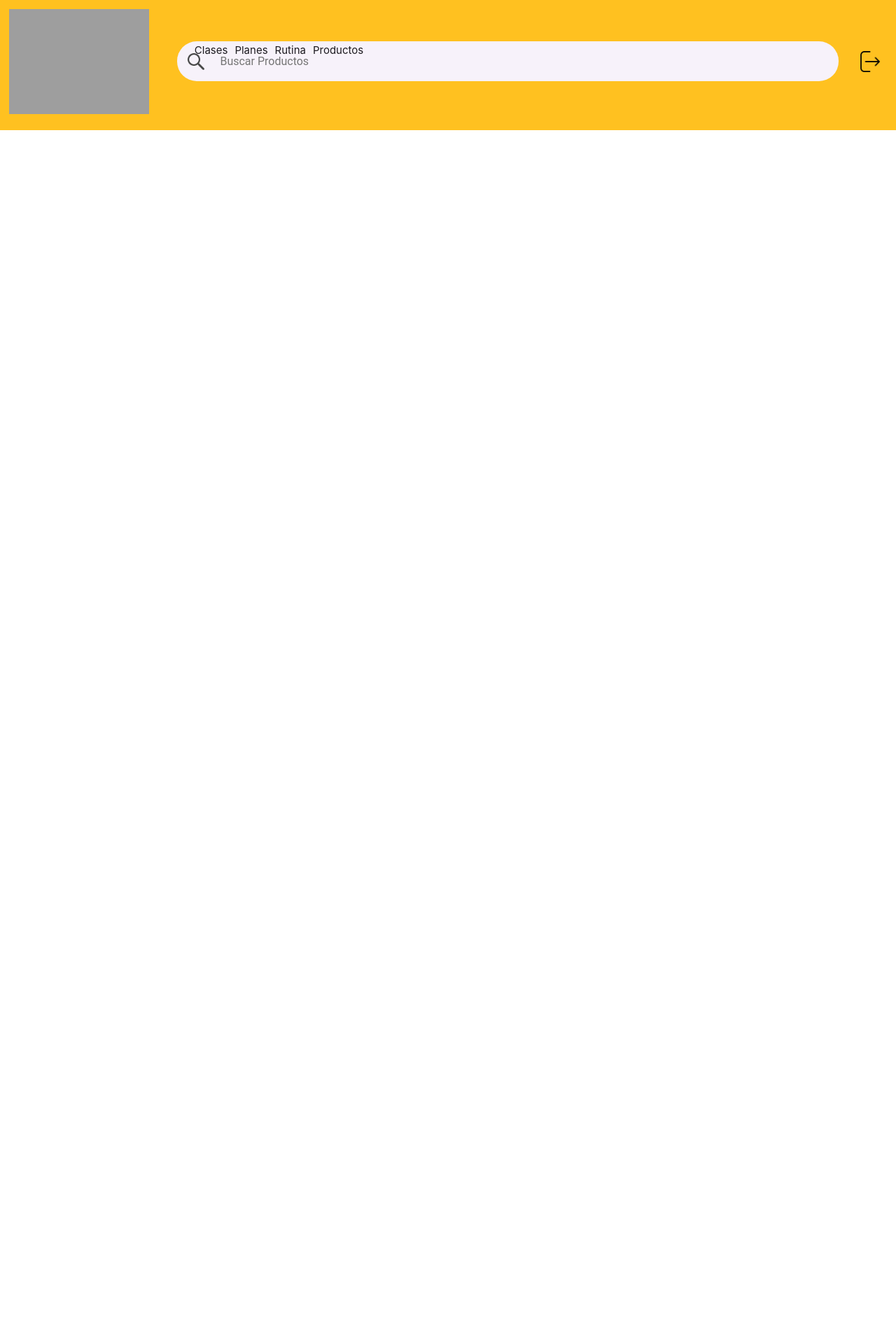
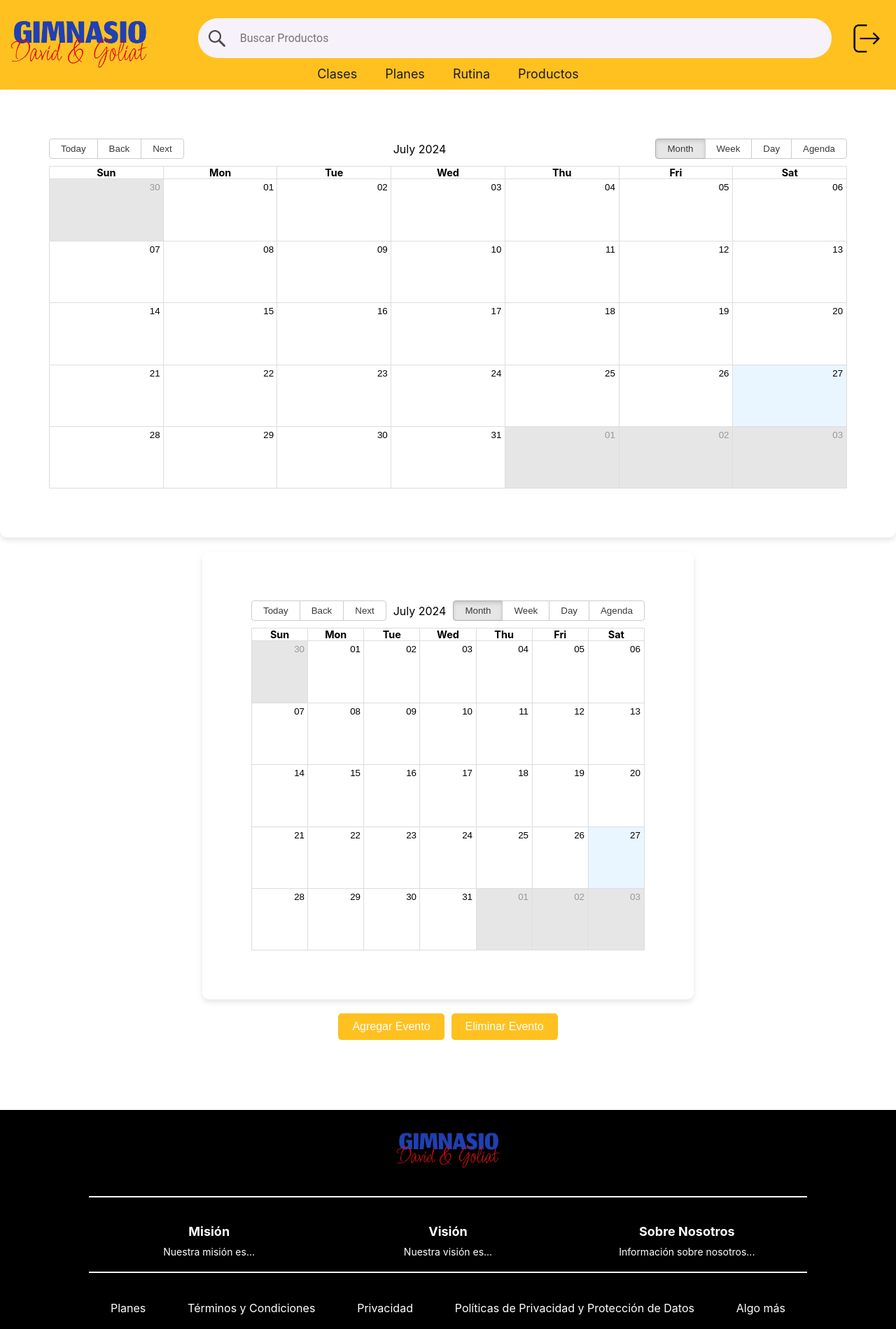
Before and after one commit to AnoonFa/Proyecto-Gym-David-Goliat, a React (Create React App) app: page / in a window 1280 px wide. Shown: the whole page at 70% size. Before the commit the page ends 800 px from the top, so only its background shows below. Built offline with nearby package versions, Linux system fonts and the light colour scheme; grey boxes are pictures that could not be loaded.

Commit message:
Mejora de header, y creacion de calenadrio para cliente y para admin(con formulario para agregar o quitar clase) y tambien de footer

```diff
--- a/src/App.css
+++ b/src/App.css
@@ -36,3 +36,19 @@
     transform: rotate(360deg);
   }
 }
+
+
+/* Ajustes para el foooter siempre abajo*/
+.App {
+  display: flex;
+  flex-direction: column;
+  min-height: 100vh;
+}
+
+.App > * {
+  flex: 1;
+}
+
+footer {
+  flex-shrink: 0;
+}
--- a/src/App.js
+++ b/src/App.js
@@ -1,13 +1,24 @@
 import React from 'react';
 import Header from './components/Header/Header';
+import Footer from './components/Footer/Footer';
+import MyCalendar from './components/Calendar/Calendar'
+import AdminCalendar from './components/Calendar/AdminCalendar'
 import './App.css';
 
 
 function App() {
   return (
     <div className="App">
-      <Header /> {/* Aquí se añade el componente Header */}
+      <Header />
       {/* Otros componentes y contenido de la aplicación */}
+
+      <MyCalendar events={[]} />
+      {/* Calendario para clientes*/}
+
+      {/* Para el calendario de administradores */}
+      <AdminCalendar />
+
+      <Footer />
     </div>
   );
 }
--- /dev/null
+++ b/src/components/Calendar/AdminCalendar.css
@@ -0,0 +1,53 @@
+.AdminCalendarContainer {
+    display: flex;
+    flex-direction: column;
+    align-items: center;
+    margin-top: 20px; /* Ajusta según el espacio que necesitas */
+  }
+
+  .CalendarButtons {
+    margin-top: 20px;
+    display: flex;
+    gap: 10px;
+  }
+
+  .CalendarButtons button {
+    background-color: #FFC120;
+    border: none;
+    color: white;
+    padding: 10px 20px;
+    cursor: pointer;
+    border-radius: 5px;
+    font-size: 16px;
+  }
+
+  .CalendarButtons button:hover {
+    background-color: #FFA500;
+  }
+
+  .EventForm {
+    margin-top: 20px;
+    display: flex;
+    flex-direction: column;
+    gap: 10px;
+  }
+
+  .EventForm input {
+    padding: 20px 10 10 10;
+    border: 1px solid #ccc;
+    border-radius: 5px;
+  }
+
+  .EventForm button {
+    background-color: #FFC120;
+    border: none;
+    color: white;
+    padding: 10px;
+    cursor: pointer;
+    border-radius: 5px;
+    font-size: 16px;
+  }
+
+  .EventForm button:hover {
+    background-color: #FFA500;
+  }
--- /dev/null
+++ b/src/components/Calendar/AdminCalendar.js
@@ -0,0 +1,95 @@
+import React, { useState } from 'react';
+import MyCalendar from './Calendar';
+import moment from 'moment';
+import './AdminCalendar.css'; // Asegúrate de tener un archivo CSS para los estilos
+
+const AdminCalendar = () => {
+  const [events, setEvents] = useState([]);
+  const [showForm, setShowForm] = useState(false);
+  const [selectedEvent, setSelectedEvent] = useState(null);
+  const [eventToRemove, setEventToRemove] = useState(null);
+
+  const handleSelectEvent = (event) => {
+    setSelectedEvent(event);
+    setShowForm(true);
+  };
+
+  const handleDoubleClickEvent = () => {
+    setSelectedEvent(null);
+    setShowForm(true);
+  };
+
+  const handleFormSubmit = (e) => {
+    e.preventDefault();
+    const { title, start, end } = e.target.elements;
+
+    const newEvent = {
+      title: title.value,
+      start: new Date(start.value),
+      end: new Date(end.value)
+    };
+
+    if (selectedEvent) {
+      setEvents(events.map((event) =>
+        event === selectedEvent ? newEvent : event
+      ));
+    } else {
+      setEvents([...events, newEvent]);
+    }
+
+    setShowForm(false);
+    setSelectedEvent(null);
+  };
+
+  const handleRemoveEvent = () => {
+    if (eventToRemove) {
+      setEvents(events.filter((event) => event !== eventToRemove));
+      setEventToRemove(null);
+      setShowForm(false);
+    }
+  };
+
+  return (
+    <div className="AdminCalendarContainer">
+      <MyCalendar
+        events={events}
+        onSelectEvent={handleSelectEvent}
+        onDoubleClickEvent={handleDoubleClickEvent}
+      />
+      <div className="CalendarButtons">
+        <button onClick={() => setShowForm(true)}>Agregar Evento</button>
+        <button onClick={handleRemoveEvent} disabled={!eventToRemove}>Eliminar Evento</button>
+      </div>
+      {showForm && (
+        <form onSubmit={handleFormSubmit} className="EventForm">
+          <input
+            type="text"
+            name="title"
+            placeholder="Título"
+            defaultValue={selectedEvent ? selectedEvent.title : ''}
+            required
+          />
+          <input
+            type="datetime-local"
+            name="start"
+            defaultValue={
+              selectedEvent ? moment(selectedEvent.start).format('YYYY-MM-DDTHH:mm') : ''
+            }
+            required
+          />
+          <input
+            type="datetime-local"
+            name="end"
+            defaultValue={
+              selectedEvent ? moment(selectedEvent.end).format('YYYY-MM-DDTHH:mm') : ''
+            }
+            required
+          />
+          <button type="submit">Guardar</button>
+        </form>
+      )}
+    </div>
+  );
+};
+
+export default AdminCalendar;
--- /dev/null
+++ b/src/components/Calendar/Calendar.css
@@ -0,0 +1,35 @@
+.calendar-container {
+    padding: 20px;
+    background: #fff;
+    border-radius: 10px;
+    box-shadow: 0 4px 8px rgba(0, 0, 0, 0.1);
+  }
+
+
+  form {
+    display: flex;
+    flex-direction: column;
+    align-items: center;
+    margin: 20px 0;
+  }
+
+  form input {
+    margin: 10px 0;
+    padding: 10px;
+    border: 1px solid #ccc;
+    border-radius: 5px;
+    width: 80%;
+  }
+
+  form button {
+    padding: 10px 20px;
+    background-color: #007bff;
+    color: #fff;
+    border: none;
+    border-radius: 5px;
+    cursor: pointer;
+  }
+
+  form button:hover {
+    background-color: #0056b3;
+  }
--- /dev/null
+++ b/src/components/Calendar/Calendar.js
@@ -0,0 +1,25 @@
+import React, { useState } from 'react';
+import { Calendar, momentLocalizer } from 'react-big-calendar';
+import moment from 'moment';
+import 'react-big-calendar/lib/css/react-big-calendar.css';
+import './Calendar.css';
+
+const localizer = momentLocalizer(moment);
+
+const MyCalendar = ({ events, onSelectEvent, onDoubleClickEvent }) => {
+  return (
+    <div className="calendar-container">
+      <Calendar
+        localizer={localizer}
+        events={events}
+        startAccessor="start"
+        endAccessor="end"
+        style={{ height: 500, margin: '50px' }}
+        onSelectEvent={onSelectEvent}
+        onDoubleClickEvent={onDoubleClickEvent}
+      />
+    </div>
+  );
+};
+
+export default MyCalendar;
--- a/src/components/Footer/Footer.css
+++ b/src/components/Footer/Footer.css
@@ -0,0 +1,98 @@
+.espace{
+  width: 100%;
+  height: 200px;
+  position: relative;
+  padding: 100px 0 0;
+}
+
+.footer {
+    background-color: #000;
+    color: #fff;
+    text-align: center;
+    padding: 20px 0;
+    position: relative;
+    bottom: 0;
+    width: 100%;
+  }
+
+  .footer-content {
+    display: flex;
+    flex-direction: column;
+    align-items: center;
+  }
+
+  .footer-logo {
+    width: 150px;
+    height: auto;
+    margin-bottom: 20px;
+  }
+
+  .footer-divider {
+    width: 80%;
+    border: 1px solid #fff;
+    margin: 20px 0;
+  }
+
+  .footer-section {
+    width: 80%;
+  }
+
+  .footer-table {
+    display: flex;
+    justify-content: space-around;
+    width: 100%;
+  }
+
+  .footer-table-cell {
+    flex: 1;
+    margin: 0 10px;
+  }
+
+  .footer-table-cell h3 {
+    margin-bottom: 10px;
+    font-size: 18px;
+
+  }
+
+  .footer-table-cell p {
+    margin: 0;
+    font-size: 14px;
+  }
+
+  .footer-links {
+    display: flex;
+    justify-content: space-around;
+    width: 80%;
+    margin-top: 20px;
+  }
+
+  .footer-links a {
+    color: #fff;
+    text-decoration: none;
+    margin: 0 10px;
+  }
+
+  .footer-links a:hover {
+    text-decoration: underline;
+  }
+
+  /* Media Queries para responsividad */
+  @media (max-width: 768px) {
+    .footer-table {
+      flex-direction: column;
+      align-items: center;
+    }
+
+    .footer-table-cell {
+      margin: 10px 0;
+    }
+
+    .footer-links {
+      flex-direction: column;
+      align-items: center;
+    }
+
+    .footer-links a {
+      margin: 10px 0;
+    }
+  }
--- a/src/components/Footer/Footer.js
+++ b/src/components/Footer/Footer.js
@@ -0,0 +1,42 @@
+import React from 'react';
+import './Footer.css';
+import logo from '../../assets/images/David&GoliatLogo.png';
+
+function Footer() {
+  return (
+    <div className='espace'>
+      <footer className="footer">
+        <div className="footer-content">
+          <img src={logo} alt="Logo del gimnasio" className="footer-logo" />
+          <hr className="footer-divider" />
+          <div className="footer-section">
+            <div className="footer-table">
+              <div className="footer-table-cell">
+                <h3>Misión</h3>
+                <p>Nuestra misión es...</p>
+              </div>
+              <div className="footer-table-cell">
+                <h3>Visión</h3>
+                <p>Nuestra visión es...</p>
+              </div>
+              <div className="footer-table-cell">
+                <h3>Sobre Nosotros</h3>
+                <p>Información sobre nosotros...</p>
+              </div>
+            </div>
+          </div>
+          <hr className="footer-divider" />
+          <div className="footer-links">
+            <a href="/planes">Planes</a>
+            <a href="/terminos">Términos y Condiciones</a>
+            <a href="/privacidad">Privacidad</a>
+            <a href="/politicas">Políticas de Privacidad y Protección de Datos</a>
+            <a href="/otros">Algo más</a>
+          </div>
+        </div>
+      </footer>
+    </div>
+  );
+}
+
+export default Footer;
--- a/src/components/Header/Header.js
+++ b/src/components/Header/Header.js
@@ -1,7 +1,7 @@
 import React from 'react';
 import './Header.css';
 import searchIcon from '../../assets/icons/SearchIcon.png'; // Ajusta esta ruta
-import logo from '../../assets/images/DavidGoliatLogo.png'
+import logo from '../../assets/images/David&GoliatLogo.png'
 import logoutIcon from '../../assets/icons/LogOut.png'; // Ajusta esta ruta
 
 function Header() {
@@ -9,18 +9,12 @@ function Header() {
     <div className="Rectangle100">
       <div className="TopSection">
         <div className="DavidGoliat">
-          <img src={logo} alt="Buscar" className="LogoImage" />
+          <img src={logo} alt="Logo" className="LogoImage" />
         </div>
 
         <div className="SearchBarWrapper">
           <div className="SearchBar">
             <div className="StateLayer">
-              <div className="Options">
-                <div className="Clases">Clases</div>
-                <div className="Planes">Planes</div>
-                <div className="Rutina">Rutina</div>
-                <div className="Productos">Productos</div>
-              </div>
               <div className="LeadingIcon">
                 <img src={searchIcon} alt="Buscar" className="IconImage" />
               </div>
@@ -34,6 +28,12 @@ function Header() {
           </div>
         </div>
       </div>
+      <div className="Options">
+        <a href="/Clases" className="Clases">Clases</a>
+        <a href="/Planes" className="Planes">Planes</a>
+        <a href="/Rutina" className="Rutina">Rutina</a>
+        <a href="/Productos" className="Productos">Productos</a>
+      </div>
     </div>
   );
 }
--- a/src/components/Header/header.css
+++ b/src/components/Header/header.css
@@ -7,6 +7,7 @@
     display: flex;
     flex-direction: column;
     align-items: center;
+    z-index: 1000;/* Asegurarse de que esté sobre otros elementos */
 }
 
 .TopSection {
@@ -19,7 +20,8 @@
 
 .DavidGoliat {
     display: flex;
-    margin-right: 40px; /* Ajusta la distancia entre el logo y la barra de búsqueda */
+
+    margin-right: 70px; /* Ajusta la distancia entre el logo y la barra de búsqueda */
 }
 
 .LogoImage {
@@ -99,7 +101,7 @@
 }
 
 .LogOut .IconImage {
-    width: 30px;
+    width: 40px;
     height: auto;
     padding: 8.62px 9.50px;
     display: flex;
@@ -108,14 +110,17 @@
     margin-left: 20px;
 }
 
+.Options a {
+    text-decoration: none;
+    color: #1D1B20;
+    font-size: 18px;
+}
+
 .Options {
     display: flex;
-    gap: 10px;
-    position: fixed;
-    top: 7%;
-    color: #1D1B20;
-    padding: 10px;
-    font-size: 16px;
+    margin-top: -8px;
+    gap: 40px;
+
 }
 
 /* Media Queries para responsividad */
```
Also changed, not shown: package.json (+9 -16 lines), 1 other file (tests, documents, lock files or other folders).
